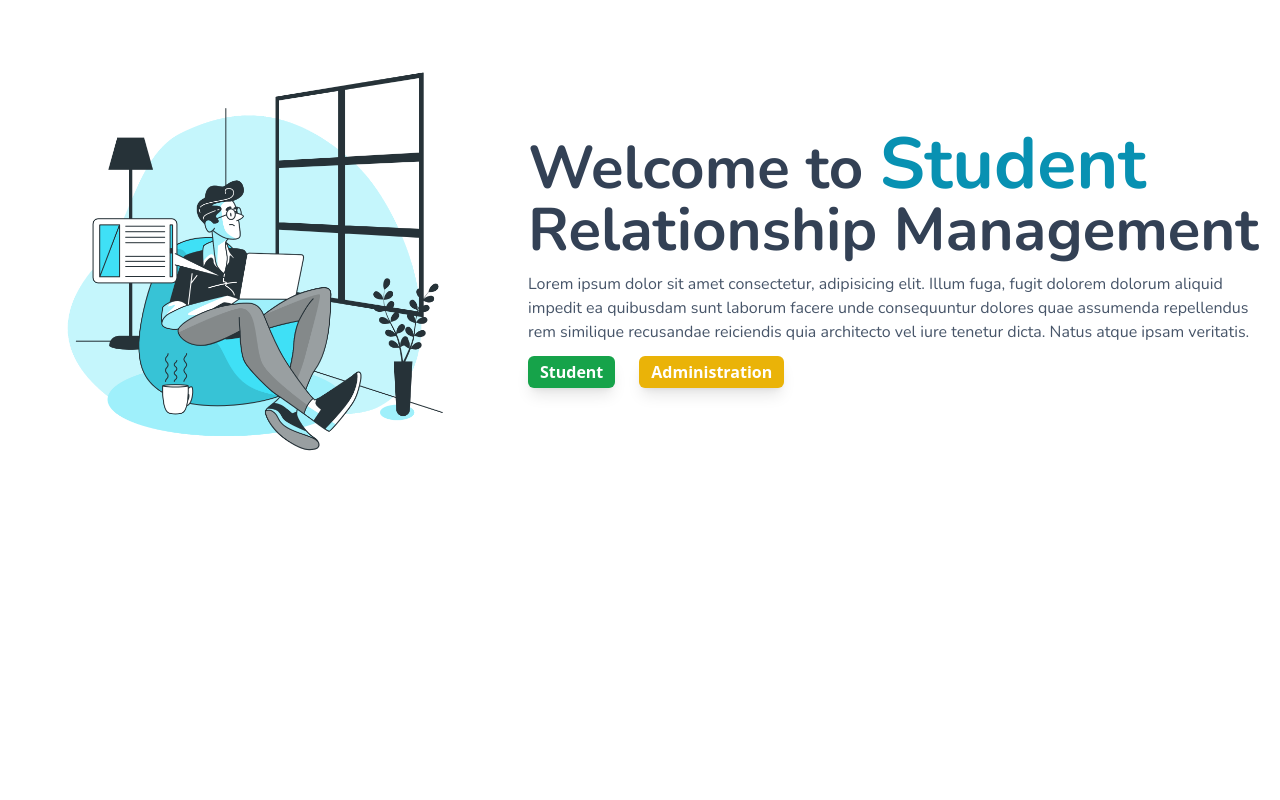
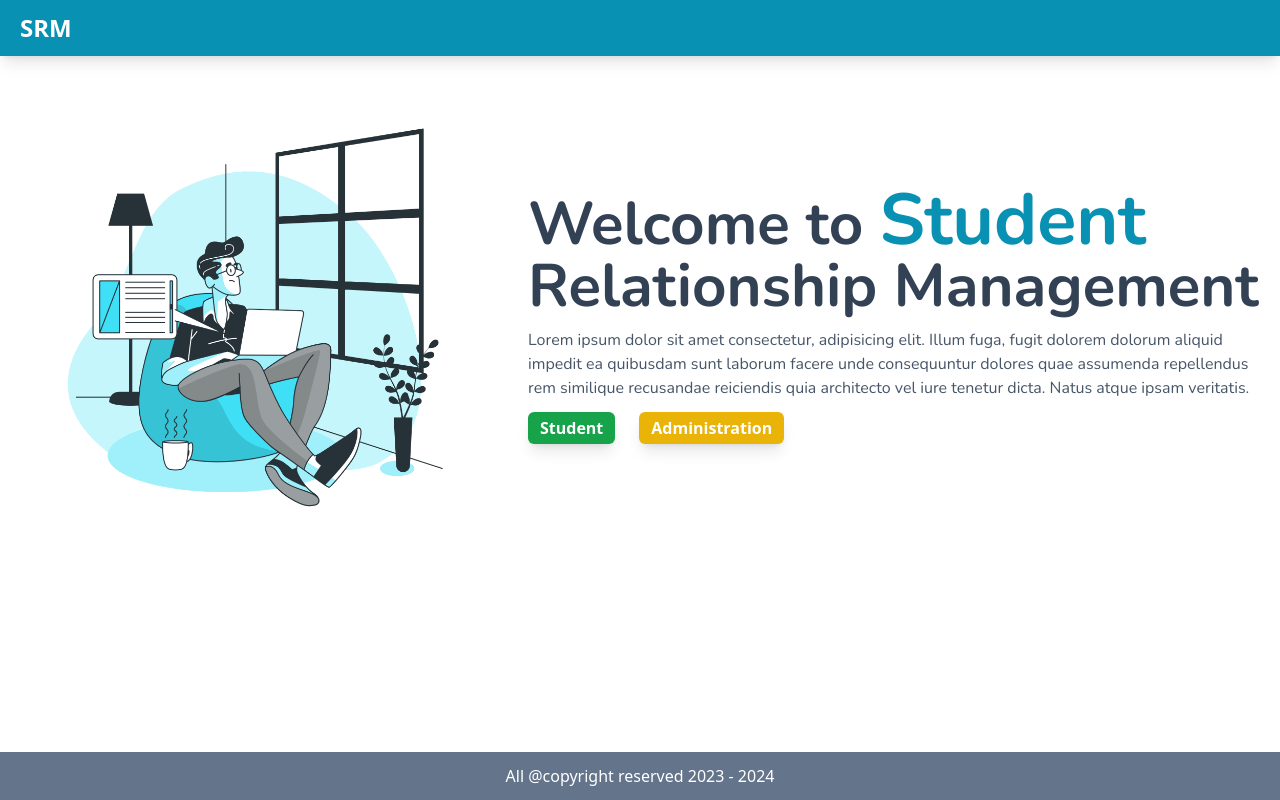
Before and after one commit to friendly-fly/SRM-frontend, a React (Vite) app: page / in a window 1280 px wide. Built offline with nearby package versions, Linux system fonts and the light colour scheme.

Commit message:
ui: add header aur footer componet in the index page

```diff
--- a/src/pages/Index.jsx
+++ b/src/pages/Index.jsx
@@ -1,13 +1,17 @@
 import React from "react";
 import heroLink from "../assets/hero.png";
+import Header from "../components/Header";
+import Footer from "../components/Footer"
 
 const Index = () => {
+
   return (
+    <>
+      <Header />
       <div className=" flex">
-
         {/* left section*/}
         <div className="hidden md:block basis-2/5">
-            <img className="object-contain" src={heroLink} alt="hero-img"/>
+          <img className="object-contain" src={heroLink} alt="hero-img" />
         </div>
 
         {/* right section*/}
@@ -18,11 +22,11 @@ const Index = () => {
           </h1>
 
           <p className="text-md font-nunito text-slate-600">
-          Lorem ipsum dolor sit amet consectetur, adipisicing elit. Illum fuga,
-          fugit dolorem dolorum aliquid impedit ea quibusdam sunt laborum facere
-          unde consequuntur dolores quae assumenda repellendus rem similique
-          recusandae reiciendis quia architecto vel iure tenetur dicta. Natus
-          atque ipsam veritatis.
+            Lorem ipsum dolor sit amet consectetur, adipisicing elit. Illum
+            fuga, fugit dolorem dolorum aliquid impedit ea quibusdam sunt
+            laborum facere unde consequuntur dolores quae assumenda repellendus
+            rem similique recusandae reiciendis quia architecto vel iure tenetur
+            dicta. Natus atque ipsam veritatis.
           </p>
 
           {/* button */}
@@ -37,6 +41,8 @@ const Index = () => {
           </div>
         </div>
       </div>
+      <Footer/>
+    </>
   );
 };
 
```
Lines whose indentation alone changed are shown as unchanged.
